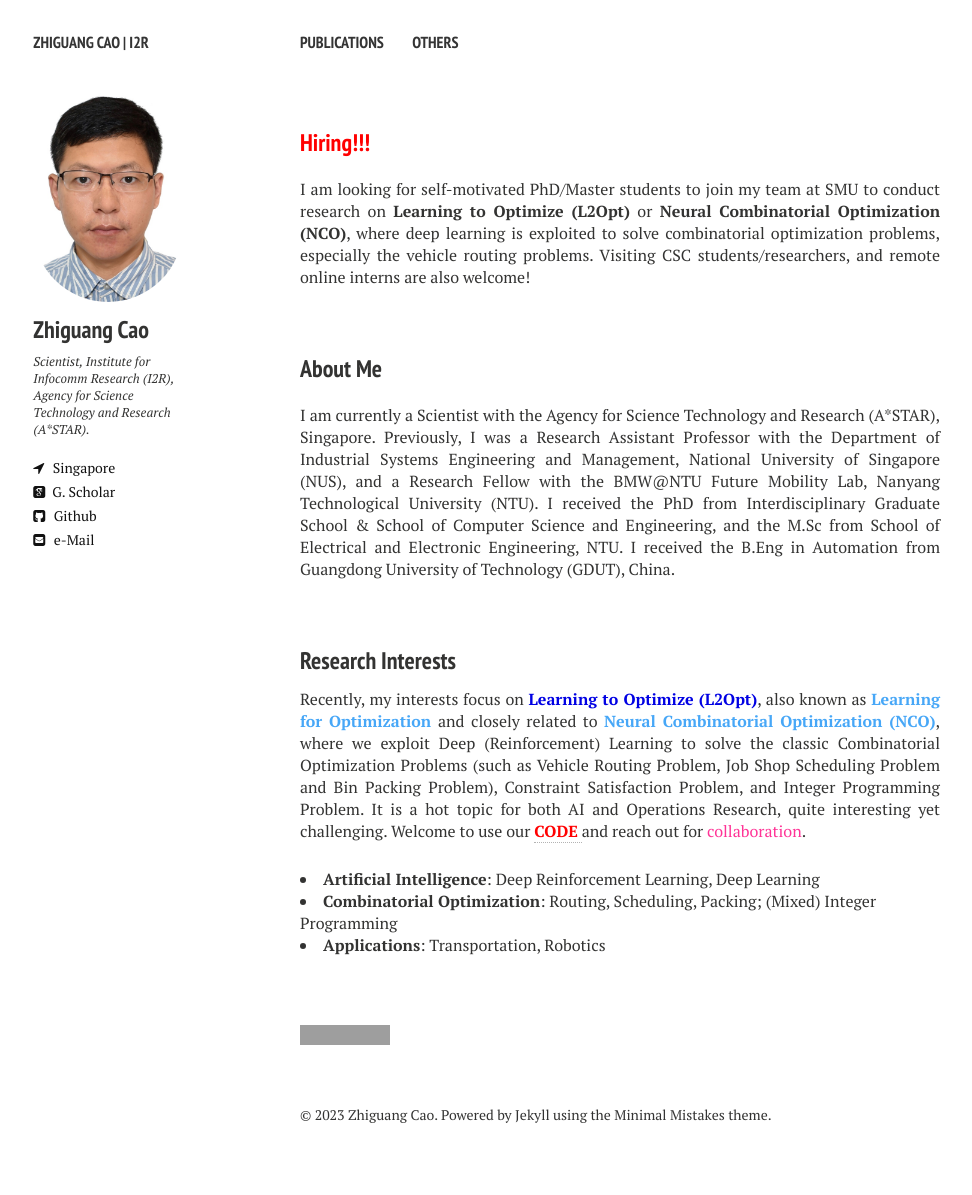
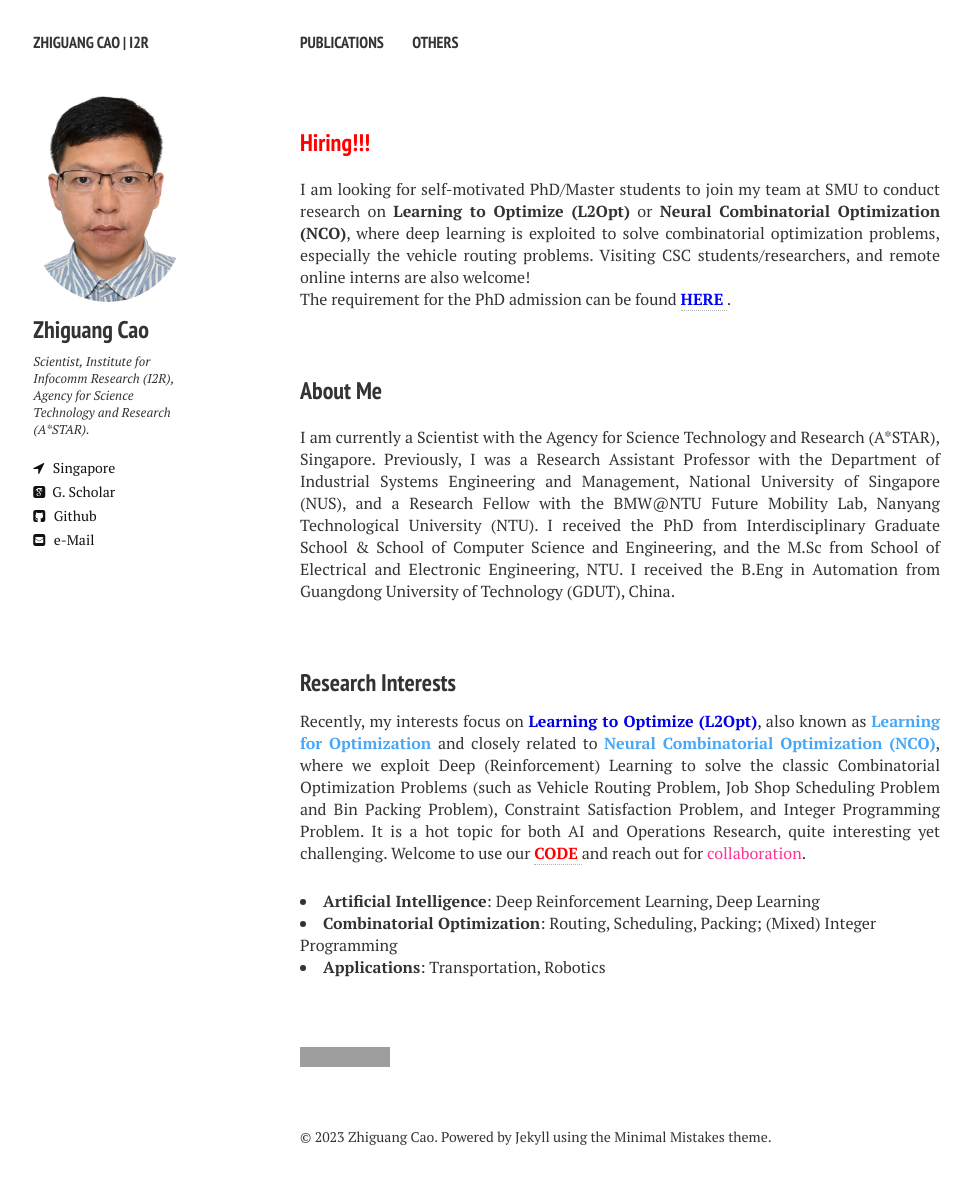
Before and after one commit to zhiguangcaosg/zhiguangcaosg.github.io, a Jekyll site: the page built from index.md, in a window 1280 px wide. Shown: the whole page, without its empty margins (20-992 px from the left). Built offline with Jekyll 4.4.1, drawn with Linux system fonts in a browser that asks for light colours; nearby versions of some CDN libraries; before the commit the page ends 1173 px from its top, so only the background shows below that; grey boxes are pictures that could not be loaded.

Commit message:
Update index.md

```diff
--- a/index.md
+++ b/index.md
@@ -7,6 +7,8 @@ image: banner1.png
 <h3 style="margin-bottom:0px;padding-top:20px;color:#FF0000">Hiring!!!</h3> <br>
 
 <p align="justify">I am looking for self-motivated PhD/Master students to join my team at SMU to conduct research on <b>Learning to Optimize (L2Opt)</b> or <b>Neural Combinatorial Optimization (NCO)</b>, where deep learning is exploited to solve combinatorial optimization problems, especially the vehicle routing problems. Visiting CSC students/researchers, and remote online interns are also welcome! </p>
+
+<p align="justify">The requirement for the PhD admission can be found <a href="[https://zhiguangcaosg.github.io/publications/](https://scis.smu.edu.sg/programmes/PhD/admission-fees-scholarships)"  target="_blank"> <font color="#0000FF"><b>HERE</b> </font></a>. </p>
 <!-- and I also hold an Associate Professor position with GDUT for a short period-->
 <br />
 
```
